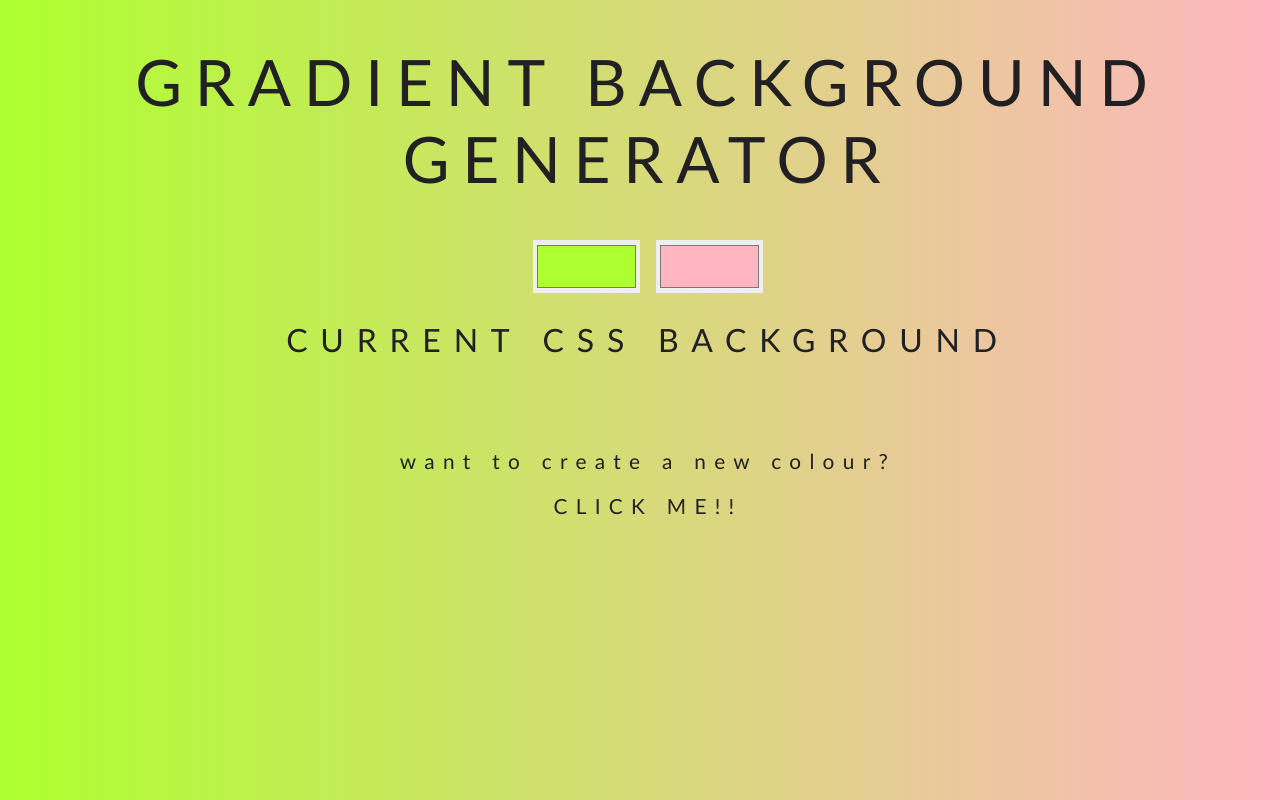
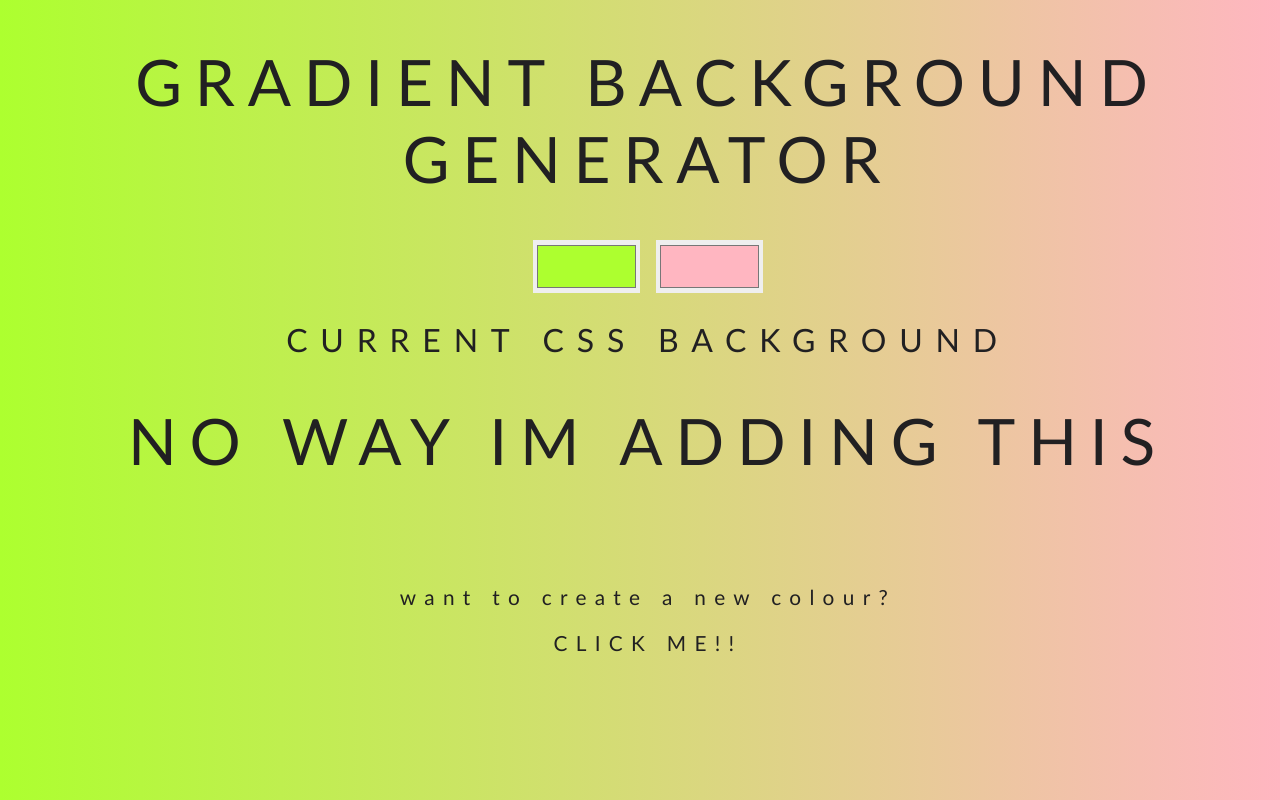
Before and after one commit to hannahrosin/background-generator, a plain HTML site: page index.html in a window 1280 px wide. Shown: the top 800 px of the page. Drawn offline with Linux system fonts and the light colour scheme.

Commit message:
changeing text

```diff
--- a/index.html
+++ b/index.html
@@ -12,6 +12,9 @@
 	<input class="color1 randomOne" id="startUp1" type="color" name="color1" value="#ADFF2F">
 	<input class="color2 randomTwo" id="startUp2" type="color" name="color2" value="#FFB6C1">
 	<h2>Current CSS Background</h2>
+
+	<h1>No way im adding this</h1>
+
 	<h3></h3>
 	<h3>Want to create a new colour?</h3>
 	<p class="randomGenerator">Click Me!!</p>
```
Also changed, not shown: 1 other file.
